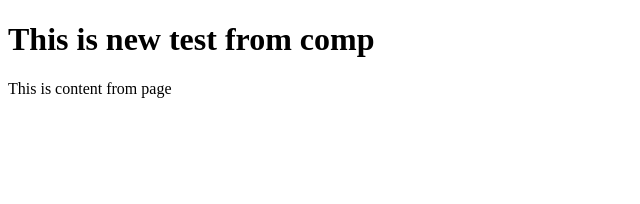
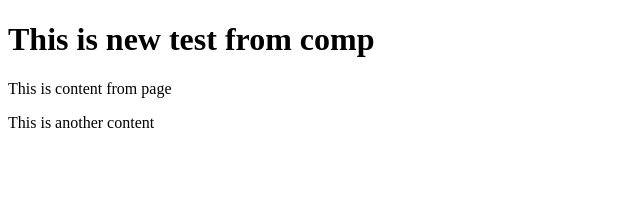
Before and after one commit to curvecode/circle-ci-ang, an Angular app: page / in a window 1280 px wide. Shown: the top 204 px of the page, without its empty margins (0-640 px from the left). Built offline with nearby package versions, Linux system fonts and the light colour scheme.

Commit message:
Add another content

```diff
--- a/src/app/app.component.html
+++ b/src/app/app.component.html
@@ -2,4 +2,5 @@
   {{title}}
 </h1>
 <p>{{content}}</p>
+<p>{{another_content}}</p>
 <router-outlet></router-outlet>
--- a/src/app/app.component.ts
+++ b/src/app/app.component.ts
@@ -1,4 +1,6 @@
 import { Component } from '@angular/core';
+import { Terminal } from 'xterm';
+import * as fit from 'xterm/lib/addons/fit/fit';
 
 @Component({
   selector: 'app-root',
@@ -8,4 +10,7 @@ import { Component } from '@angular/core';
 export class AppComponent {
   title = 'This is new test from comp';
   content = 'This is content from page';
+  another_content = 'This is another content';
+
+  constructor() {}
 }
```
